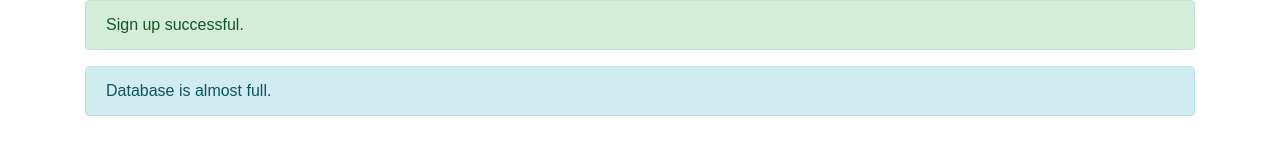
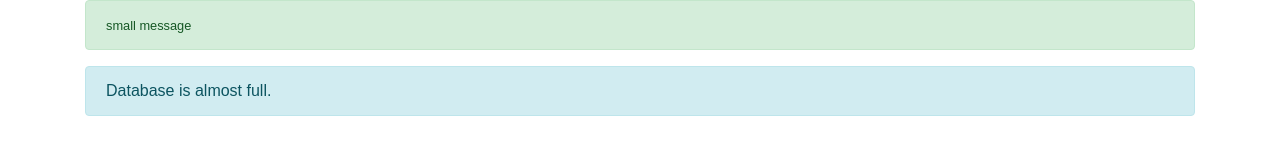
Before and after one commit to subinvarghese99/react-concepts, a React (Create React App) app: page / in a window 1280 px wide. Shown: the top 160 px of the page. Built offline with nearby package versions, Linux system fonts and the light colour scheme.

Commit message:
add support for component children

```diff
--- a/src/App.js
+++ b/src/App.js
@@ -6,10 +6,9 @@ class App extends Component {
   render() {
     return (
       <div className="container">
-        <Alert
-          type="success"
-          message="Sign up successful."
-        />
+        <Alert type="success">
+          <small>small message</small>
+        </Alert>
         <Alert
           type="info"
           message="Database is almost full."
--- a/src/ui-components/Alert.jsx
+++ b/src/ui-components/Alert.jsx
@@ -1,9 +1,9 @@
 import React from 'react';
 
-const Alert = ({ type, message }) => {
+const Alert = ({ type, message, children }) => {
   return (
     <div className={`alert alert-${type}`} role="alert">
-      {message}
+      {message ? message : children}
     </div>
   );
 };
```
